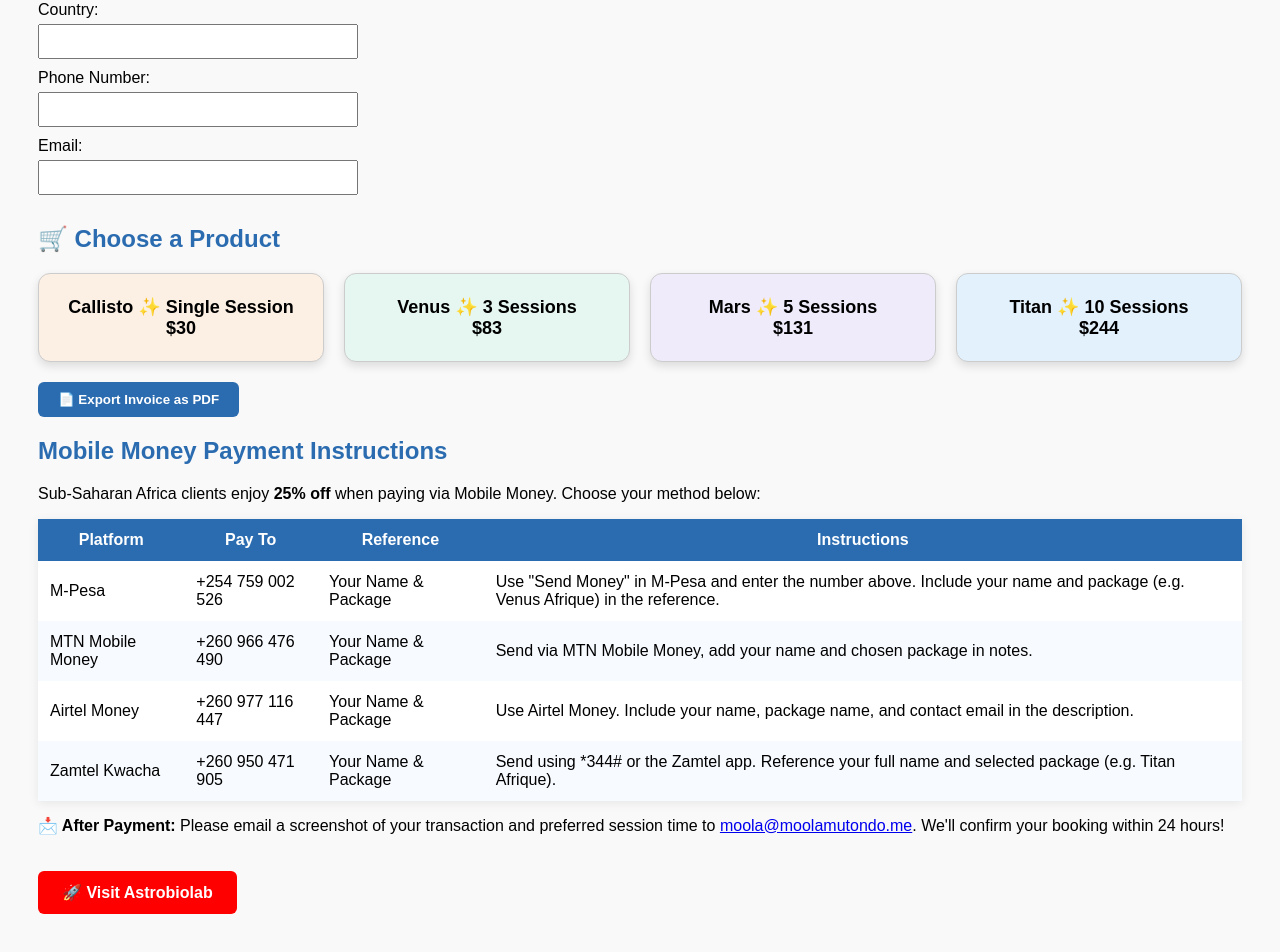
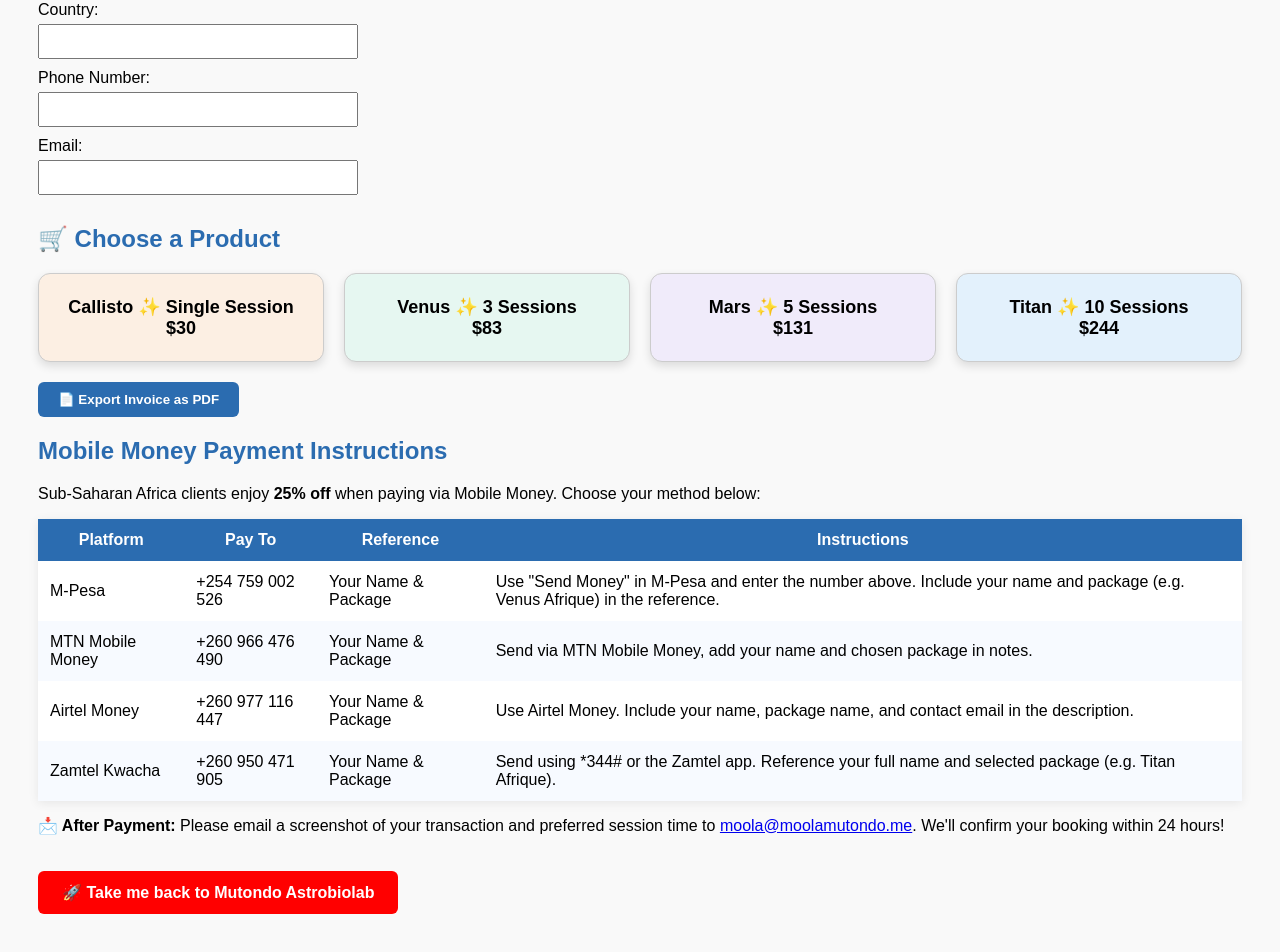
Before and after one commit to mmutondo/mmutondo.github.io, a Jekyll site: the page invoicegen4.html, which Jekyll copies as it is, in a window 1280 px wide. Shown: the part 328-1280 px from the top of the page. Built offline with Jekyll 4.4.1, drawn with Linux system fonts in a browser that asks for light colours.

Commit message:
Update invoicegen4.html

```diff
--- a/invoicegen4.html
+++ b/invoicegen4.html
@@ -170,7 +170,7 @@
 
     <button style="background-color: red; color: white; padding: 12px 24px; border: none; border-radius: 6px; font-size: 16px; cursor: pointer;"
   onclick="window.location.href='https://dr.moolamutondo.me/astrobiolab.html'">
-  🚀 Visit Astrobiolab
+  🚀 Take me back to Mutondo Astrobiolab
   </button>
 
   </section>
```
